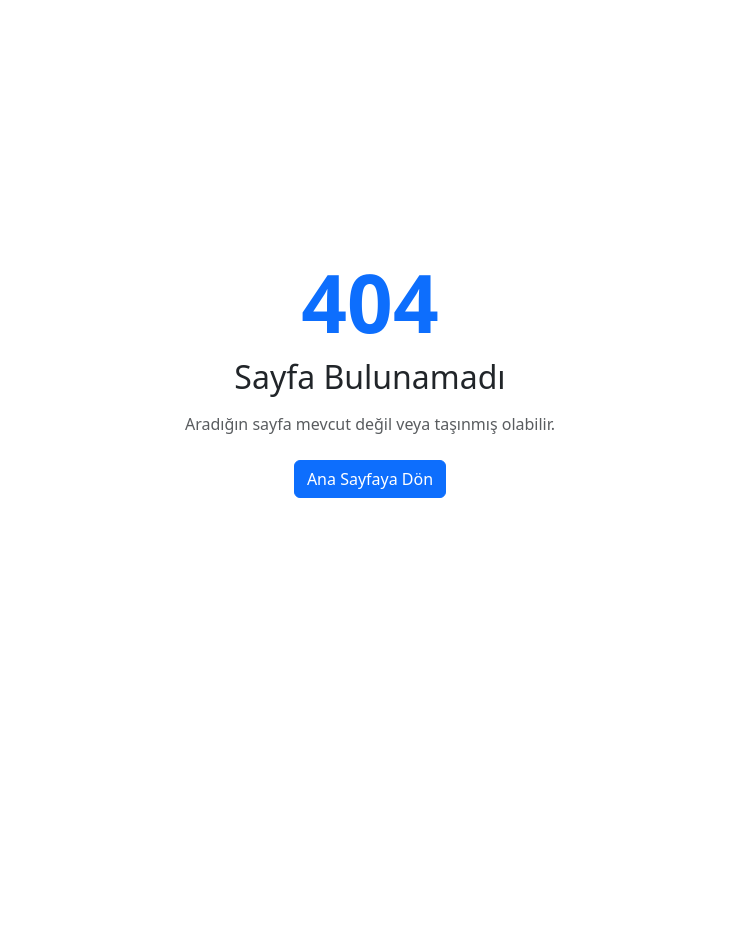
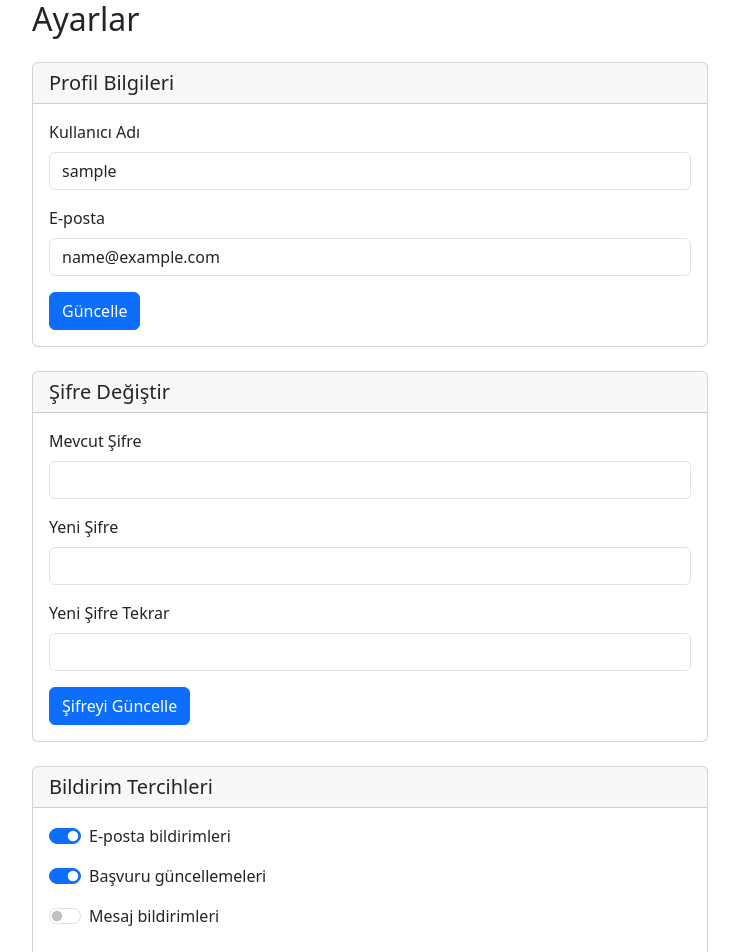
Before and after one commit to timec21/CareerPilot, a React (Vite) app in the folder CareerPilot/: page /settings in a window 1280 px wide. Before the commit this address had no page. Shown: the part 100-1052 px from the top of the page, without its empty margins (270-1009 px from the left). Before the commit the page ends 876 px from the top, so only its background shows below. Built offline with nearby package versions, Linux system fonts and the light colour scheme; sample sign-in values are in the browser's storage.

Commit message:
feat: add settings page

```diff
--- a/CareerPilot/src/App.tsx
+++ b/CareerPilot/src/App.tsx
@@ -10,6 +10,7 @@ import Applications from "./pages/Applications";
 import Goals from "./pages/Goals";
 import NotFound from "./pages/NotFound";
 import Messages from "./pages/Messages";
+import Settings from "./pages/Settings";
 
 function App() {
   return (
@@ -56,6 +57,7 @@ function App() {
         />
         <Route path="/messages" element={<ProtectedRoute><Messages /></ProtectedRoute>} />
         <Route path="*" element={<NotFound />} />
+        <Route path="/settings" element={<ProtectedRoute><Settings /></ProtectedRoute>} />
 
       </Route>
     </Routes>
--- /dev/null
+++ b/CareerPilot/src/pages/Settings.tsx
@@ -0,0 +1,236 @@
+import { useState } from "react";
+import { useAuth } from "../context/AuthContext";
+import { useNavigate } from "react-router-dom";
+
+function Settings() {
+  const { user, logout } = useAuth();
+  const navigate = useNavigate();
+
+  const [profileForm, setProfileForm] = useState({
+    username: user?.username || "",
+    email: user?.email || "",
+  });
+
+  const [passwordForm, setPasswordForm] = useState({
+    currentPassword: "",
+    newPassword: "",
+    confirmPassword: "",
+  });
+
+  const [notifications, setNotifications] = useState({
+    emailNotifications: true,
+    applicationUpdates: true,
+    messages: false,
+  });
+
+  const [profileMessage, setProfileMessage] = useState("");
+  const [passwordMessage, setPasswordMessage] = useState("");
+
+  // Profil güncelle
+  const handleProfileSubmit = (e: React.FormEvent<HTMLFormElement>) => {
+    e.preventDefault();
+
+    const users = JSON.parse(localStorage.getItem("users") || "[]");
+    const updatedUsers = users.map((u: any) =>
+      u.email === user?.email ? { ...u, ...profileForm } : u
+    );
+    localStorage.setItem("users", JSON.stringify(updatedUsers));
+    localStorage.setItem("currentUser", JSON.stringify({ ...user, ...profileForm }));
+
+    setProfileMessage("Profil bilgileri güncellendi!");
+    setTimeout(() => setProfileMessage(""), 3000);
+  };
+
+  // Şifre değiştir
+  const handlePasswordSubmit = (e: React.FormEvent<HTMLFormElement>) => {
+    e.preventDefault();
+
+    if (passwordForm.newPassword !== passwordForm.confirmPassword) {
+      setPasswordMessage("Yeni şifreler eşleşmiyor!");
+      return;
+    }
+
+    const users = JSON.parse(localStorage.getItem("users") || "[]");
+    const currentUser = users.find((u: any) => u.email === user?.email);
+
+    if (currentUser?.password !== passwordForm.currentPassword) {
+      setPasswordMessage("Mevcut şifre hatalı!");
+      return;
+    }
+
+    const updatedUsers = users.map((u: any) =>
+      u.email === user?.email ? { ...u, password: passwordForm.newPassword } : u
+    );
+    localStorage.setItem("users", JSON.stringify(updatedUsers));
+
+    setPasswordMessage("Şifre başarıyla güncellendi!");
+    setPasswordForm({ currentPassword: "", newPassword: "", confirmPassword: "" });
+    setTimeout(() => setPasswordMessage(""), 3000);
+  };
+
+  // Hesabı sil
+  const handleDeleteAccount = () => {
+    if (window.confirm("Hesabınızı silmek istediğinize emin misiniz? Bu işlem geri alınamaz!")) {
+      const users = JSON.parse(localStorage.getItem("users") || "[]");
+      const updatedUsers = users.filter((u: any) => u.email !== user?.email);
+      localStorage.setItem("users", JSON.stringify(updatedUsers));
+      localStorage.removeItem("currentUser");
+      localStorage.removeItem("applications");
+      localStorage.removeItem("goals");
+      logout();
+      navigate("/login");
+    }
+  };
+
+  return (
+    <div className="container mt-4" style={{ maxWidth: "700px" }}>
+      <h2 className="mb-4">Ayarlar</h2>
+
+      {/* Profil Bilgileri */}
+      <div className="card mb-4">
+        <div className="card-header">
+          <h5 className="mb-0">Profil Bilgileri</h5>
+        </div>
+        <div className="card-body">
+          {profileMessage && <div className="alert alert-success">{profileMessage}</div>}
+          <form onSubmit={handleProfileSubmit}>
+            <div className="mb-3">
+              <label className="form-label">Kullanıcı Adı</label>
+              <input
+                type="text"
+                className="form-control"
+                value={profileForm.username}
+                onChange={(e) => setProfileForm({ ...profileForm, username: e.target.value })}
+                required
+              />
+            </div>
+            <div className="mb-3">
+              <label className="form-label">E-posta</label>
+              <input
+                type="email"
+                className="form-control"
+                value={profileForm.email}
+                onChange={(e) => setProfileForm({ ...profileForm, email: e.target.value })}
+                required
+              />
+            </div>
+            <button type="submit" className="btn btn-primary">
+              Güncelle
+            </button>
+          </form>
+        </div>
+      </div>
+
+      {/* Şifre Değiştir */}
+      <div className="card mb-4">
+        <div className="card-header">
+          <h5 className="mb-0">Şifre Değiştir</h5>
+        </div>
+        <div className="card-body">
+          {passwordMessage && (
+            <div className={`alert ${passwordMessage.includes("başarıyla") ? "alert-success" : "alert-danger"}`}>
+              {passwordMessage}
+            </div>
+          )}
+          <form onSubmit={handlePasswordSubmit}>
+            <div className="mb-3">
+              <label className="form-label">Mevcut Şifre</label>
+              <input
+                type="password"
+                className="form-control"
+                value={passwordForm.currentPassword}
+                onChange={(e) => setPasswordForm({ ...passwordForm, currentPassword: e.target.value })}
+                required
+              />
+            </div>
+            <div className="mb-3">
+              <label className="form-label">Yeni Şifre</label>
+              <input
+                type="password"
+                className="form-control"
+                value={passwordForm.newPassword}
+                onChange={(e) => setPasswordForm({ ...passwordForm, newPassword: e.target.value })}
+                required
+              />
+            </div>
+            <div className="mb-3">
+              <label className="form-label">Yeni Şifre Tekrar</label>
+              <input
+                type="password"
+                className="form-control"
+                value={passwordForm.confirmPassword}
+                onChange={(e) => setPasswordForm({ ...passwordForm, confirmPassword: e.target.value })}
+                required
+              />
+            </div>
+            <button type="submit" className="btn btn-primary">
+              Şifreyi Güncelle
+            </button>
+          </form>
+        </div>
+      </div>
+
+      {/* Bildirim Tercihleri */}
+      <div className="card mb-4">
+        <div className="card-header">
+          <h5 className="mb-0">Bildirim Tercihleri</h5>
+        </div>
+        <div className="card-body">
+          <div className="form-check form-switch mb-3">
+            <input
+              className="form-check-input"
+              type="checkbox"
+              id="emailNotifications"
+              checked={notifications.emailNotifications}
+              onChange={(e) => setNotifications({ ...notifications, emailNotifications: e.target.checked })}
+            />
+            <label className="form-check-label" htmlFor="emailNotifications">
+              E-posta bildirimleri
+            </label>
+          </div>
+          <div className="form-check form-switch mb-3">
+            <input
+              className="form-check-input"
+              type="checkbox"
+              id="applicationUpdates"
+              checked={notifications.applicationUpdates}
+              onChange={(e) => setNotifications({ ...notifications, applicationUpdates: e.target.checked })}
+            />
+            <label className="form-check-label" htmlFor="applicationUpdates">
+              Başvuru güncellemeleri
+            </label>
+          </div>
+          <div className="form-check form-switch mb-3">
+            <input
+              className="form-check-input"
+              type="checkbox"
+              id="messages"
+              checked={notifications.messages}
+              onChange={(e) => setNotifications({ ...notifications, messages: e.target.checked })}
+            />
+            <label className="form-check-label" htmlFor="messages">
+              Mesaj bildirimleri
+            </label>
+          </div>
+        </div>
+      </div>
+
+      {/* Hesabı Sil */}
+      <div className="card mb-4 border-danger">
+        <div className="card-header bg-danger text-white">
+          <h5 className="mb-0">Tehlikeli Bölge</h5>
+        </div>
+        <div className="card-body">
+          <p className="text-muted">
+            Hesabınızı sildiğinizde tüm verileriniz kalıcı olarak silinir. Bu işlem geri alınamaz.
+          </p>
+          <button className="btn btn-danger" onClick={handleDeleteAccount}>
+            Hesabı Sil
+          </button>
+        </div>
+      </div>
+    </div>
+  );
+}
+
+export default Settings;
```
